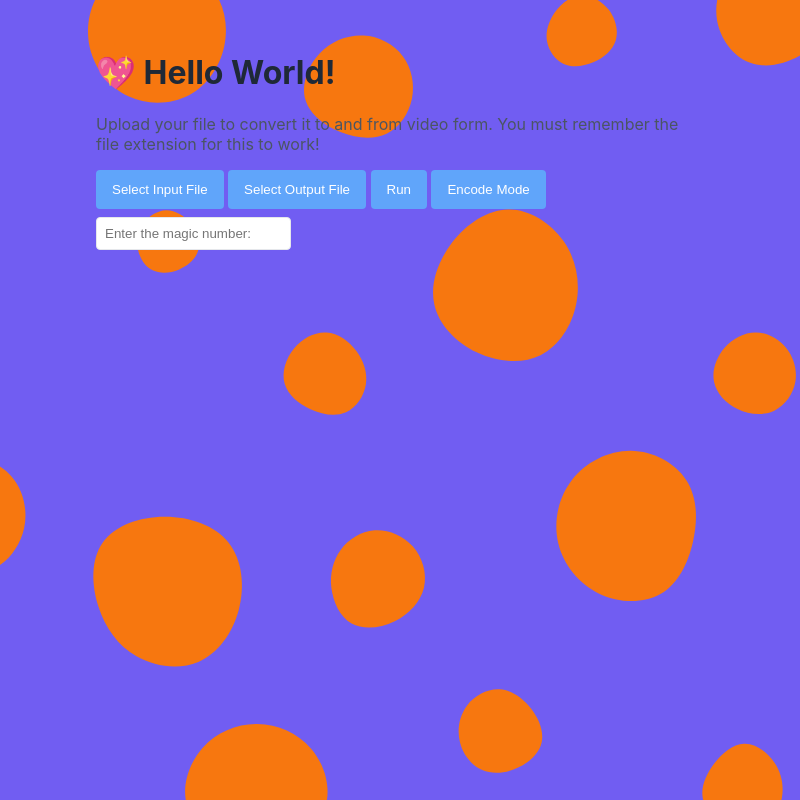
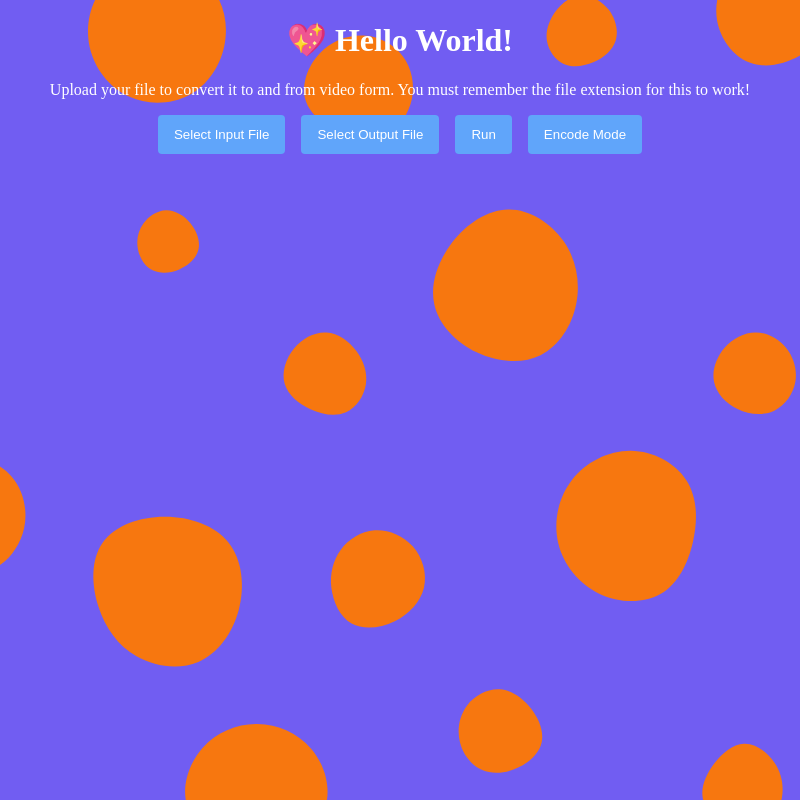
Before and after one commit to qayyumayaan/youtube-usb, an Electron app: page src/index.html in a window 800 px wide. Drawn offline with Linux system fonts and the light colour scheme; no server answers.

Commit message:
Add very nice styling

```diff
--- a/src/index.html
+++ b/src/index.html
@@ -12,6 +12,7 @@
       Upload your file to convert it to and from video form. You must remember
       the file extension for this to work!
     </p>
+    <div class="button-group">
       <button id="inputButton" class="px-4 py-2 bg-blue-500 text-white rounded-md">
         Select Input File
       </button>
@@ -28,6 +29,7 @@
       <button id="modeButton" class="px-4 py-2 bg-blue-500 text-white rounded-md">
         Encode Mode
       </button>
+    </div>
     <input
       id="magicNumber"
       class="hidden"
--- a/src/styles.css
+++ b/src/styles.css
@@ -1,10 +1,3 @@
-body {
-  font-family: -apple-system, BlinkMacSystemFont, 'Segoe UI', Roboto, Helvetica, Arial, sans-serif;
-  margin: auto;
-  max-width: 38rem;
-  padding: 2rem;
-}
-
 body::before {
   content: "";
   position: fixed;
@@ -19,14 +12,29 @@ body::before {
   z-index: -1;
 }
 
+.body {
+  font-family: "Arial", sans-serif; /* Change the font family to your preferred choice */
+  margin: auto;
+  max-width: 38rem;
+  padding: 2rem;
+  text-align: center; /* Center the text */
+}
 
+.button-group {
+  display: flex;
+  flex-direction: row; /* Change the flex-direction to row */
+  justify-content: center; /* Center the buttons horizontally */
+  margin-top: 1rem; /* Add margin to separate the buttons from the text */
+}
 
 h1 {
-  color: #1f2937;
+  color: #fff;
+  text-align: center; /* Center the header text */
 }
 
 p {
-  color: #4b5563;
+  color: #fff;
+  text-align: center; /* Center the paragraph text */
 }
 
 button {
@@ -37,6 +45,7 @@ button {
   border: none;
   cursor: pointer;
   transition: background-color 0.3s ease;
+  margin: 0 0.5rem; /* Add margin between the buttons */
 }
 
 button:hover {
@@ -56,3 +65,7 @@ input[type="text"]:focus {
   border-color: #60a5fa;
   box-shadow: 0 0 0 2px rgba(96, 165, 250, 0.5);
 }
+
+#magicNumber {
+  display: none;
+}
```
Lines whose indentation alone changed are shown as unchanged.
